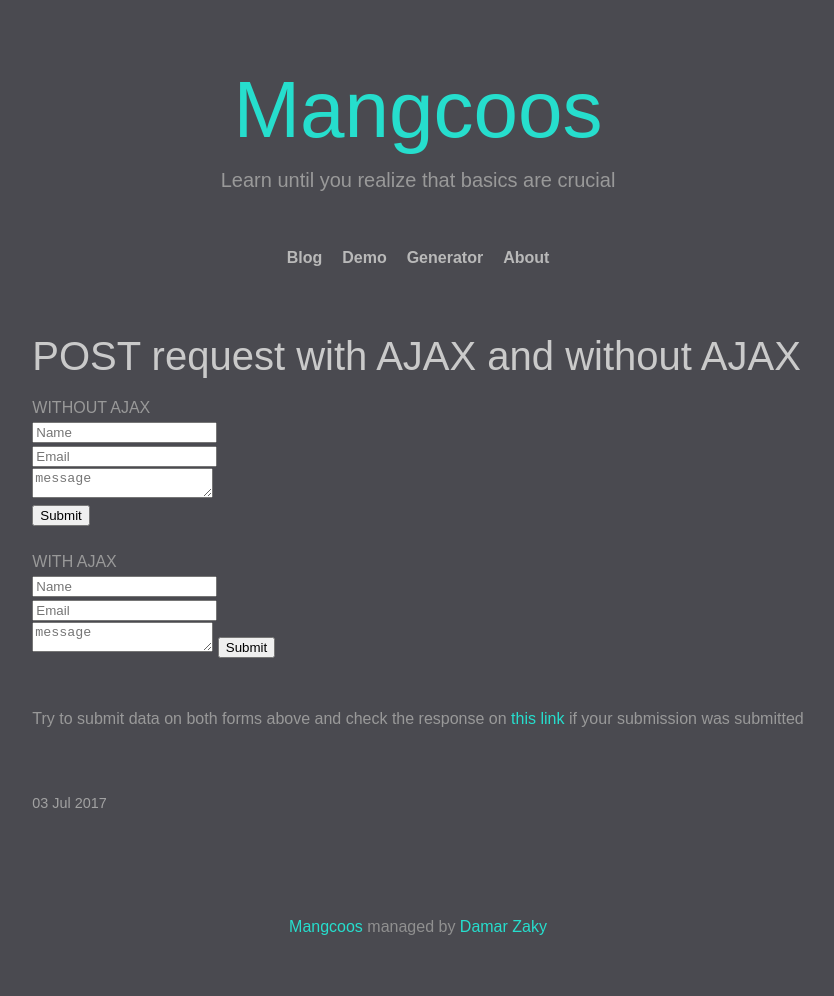
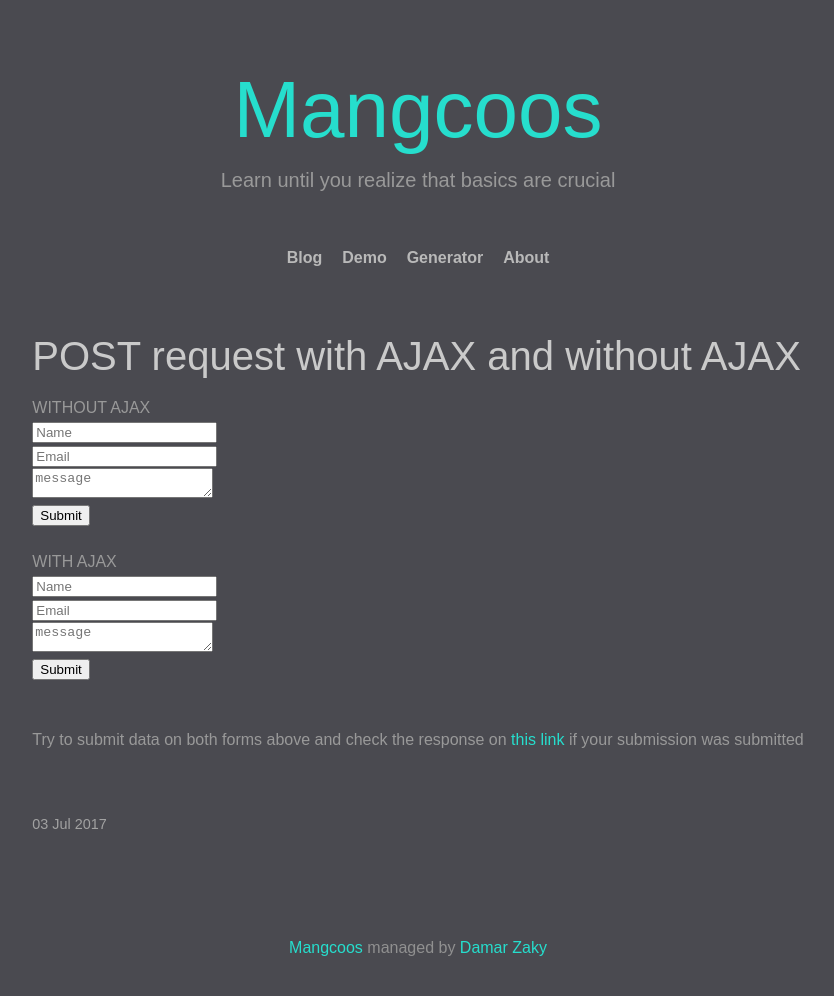
Before and after one commit to damzaky/damzaky.github.io, a Jekyll site: the page built from _posts/demo/2017-07-02-POST-request-with-AJAX-and-without-AJAX.html, in a window 1280 px wide. Shown: the whole page, without its empty margins (222-1056 px from the left). Built offline with Jekyll 4.4.1, drawn with Linux system fonts in a browser that asks for light colours; before the commit the page ends 975 px from its top, so only the background shows below that.

Commit message:
Update 2017-07-02-POST-request-with-AJAX-and-without-AJAX.html

```diff
--- a/_posts/demo/2017-07-02-POST-request-with-AJAX-and-without-AJAX.html
+++ b/_posts/demo/2017-07-02-POST-request-with-AJAX-and-without-AJAX.html
@@ -56,7 +56,7 @@ WITH AJAX
                   name="entry.1152730038" dir="auto" data-initial-dir="auto"
                   data-initial-value="" style="height: 24px;" placeholder="message">
 </textarea>
-<input type="button" value="Submit" onclick="javascript:AJAXPost(this)">
+<input type="button" value="Submit" onclick="javascript:AJAXPost(this)" style='display:block;'>
 
   </form>
 <br/>
```
